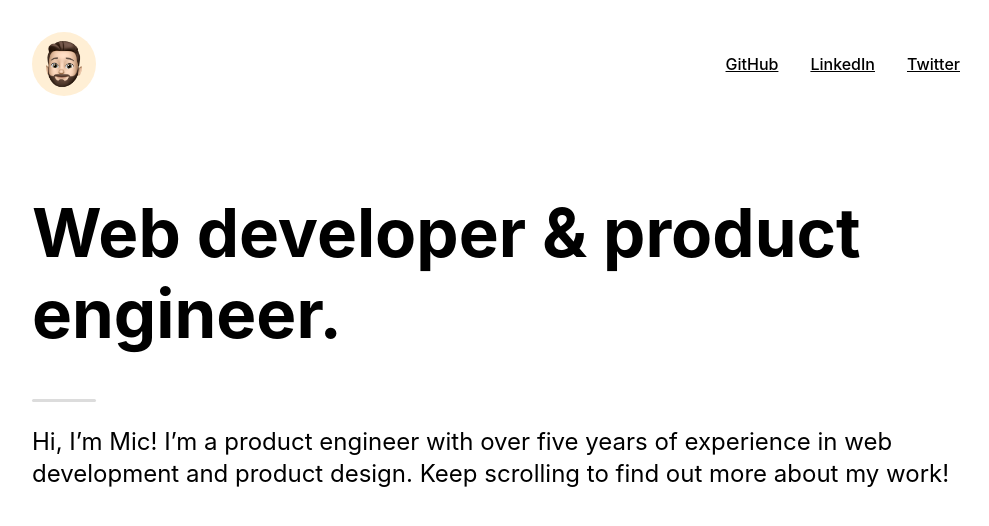
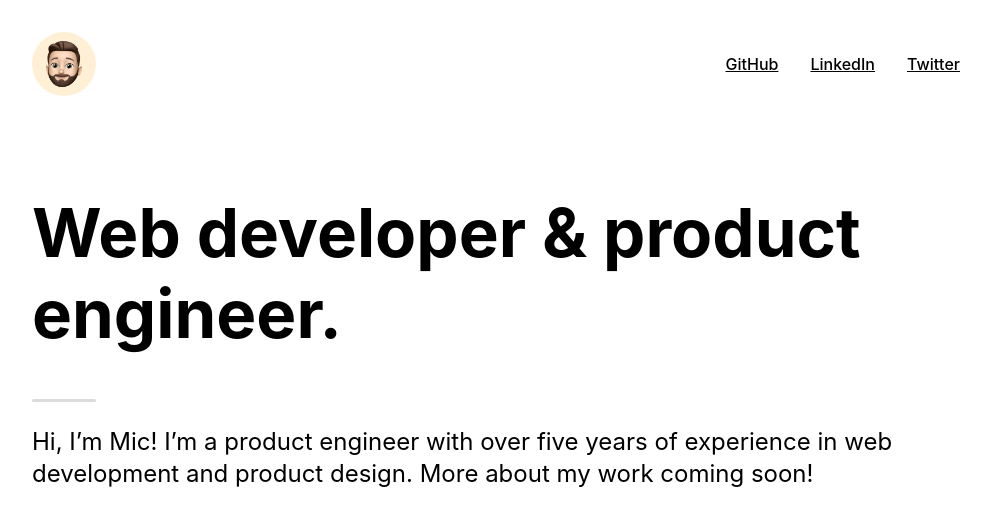
Before and after one commit to mic-css/mic-css.github.io, a React (Create React App) app: page / in a window 1280 px wide. Shown: the top 526 px of the page, without its empty margins (144-1133 px from the left). Built offline with nearby package versions, Linux system fonts and the light colour scheme.

Commit message:
Add coming soon text

```diff
--- a/src/components/About.js
+++ b/src/components/About.js
@@ -62,8 +62,7 @@ export default function About() {
       <div css={divider} />
       <p css={subheading}>
         Hi, I’m Mic! I’m a product engineer with over five years of experience
-        in web development and product design. Keep scrolling to find out more
-        about my work!
+        in web development and product design. More about my work coming soon!
       </p>
     </div>
   );
```
